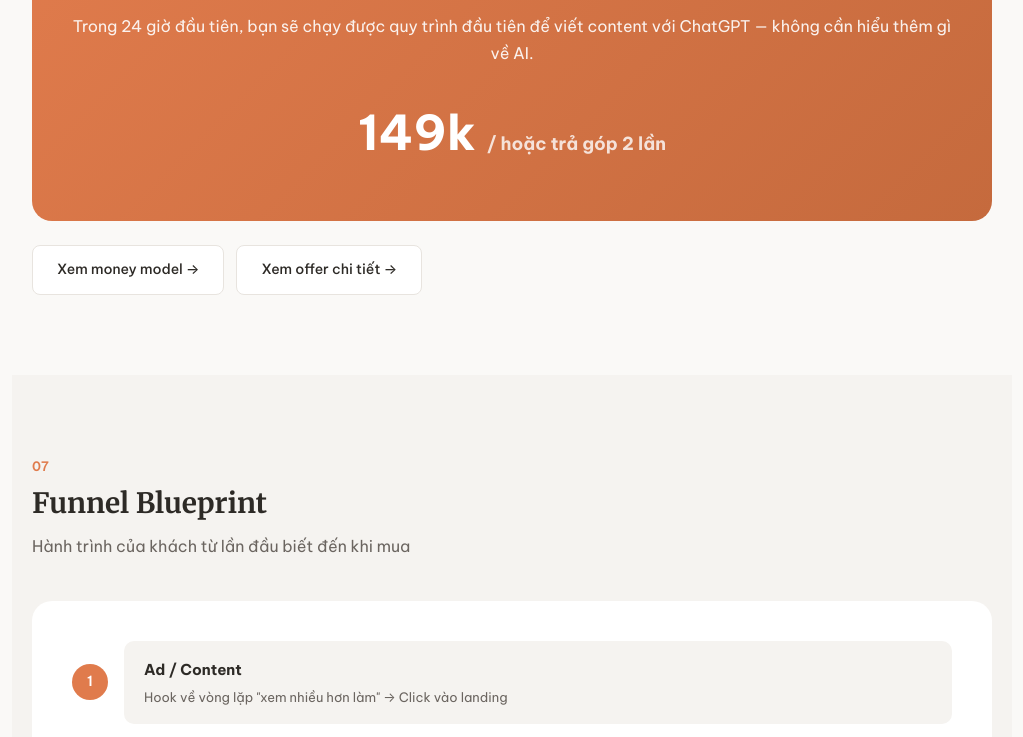
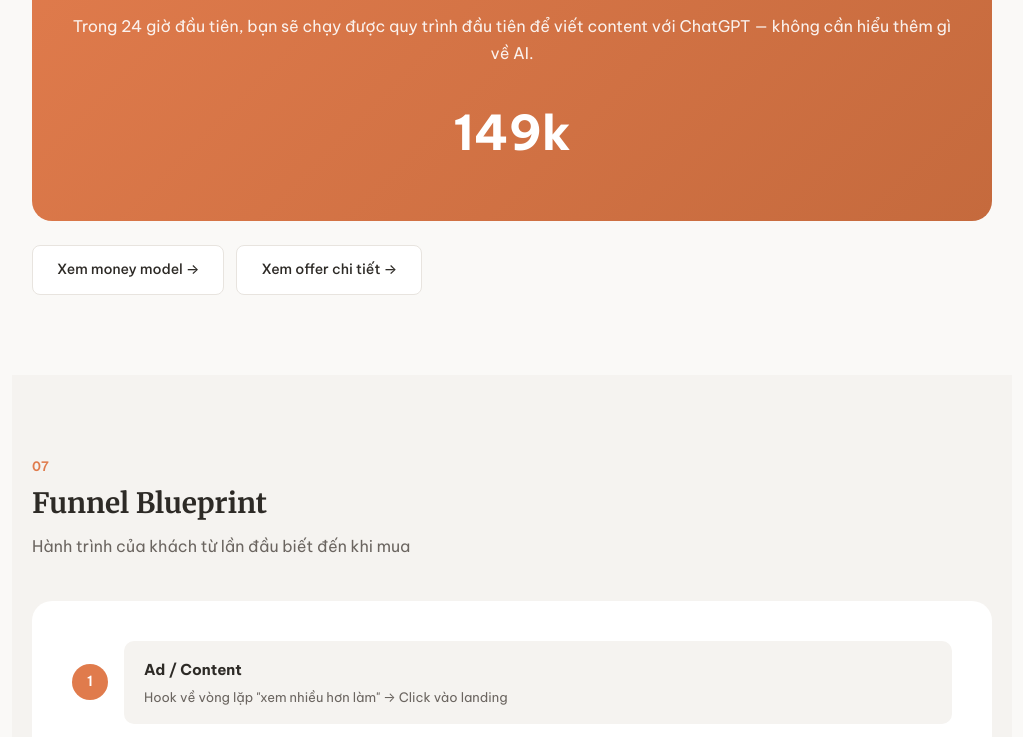
Before and after one commit to duokwin-ui/veo3-admin, a website: page ke-hoach/index.html in a window 1280 px wide. Shown: the part 3374-4111 px from the top of the page, without its empty margins (128-1151 px from the left). Drawn offline with Linux system fonts and the light colour scheme.

Commit message:
remove installment option from pricing display
Co-authored-by: Cursor <cursoragent@cursor.com>

```diff
--- a/ke-hoach/index.html
+++ b/ke-hoach/index.html
@@ -853,7 +853,7 @@
             <div class="offer-box">
                 <h3>AI Starter Kit</h3>
                 <p>Trong 24 giờ đầu tiên, bạn sẽ chạy được quy trình đầu tiên để viết content với ChatGPT — không cần hiểu thêm gì về AI.</p>
-                <div class="offer-price">149k <small>/ hoặc trả góp 2 lần</small></div>
+                <div class="offer-price">149k</div>
             </div>
 
             <div style="display: flex; gap: 12px; margin-top: 24px; flex-wrap: wrap;">
```
